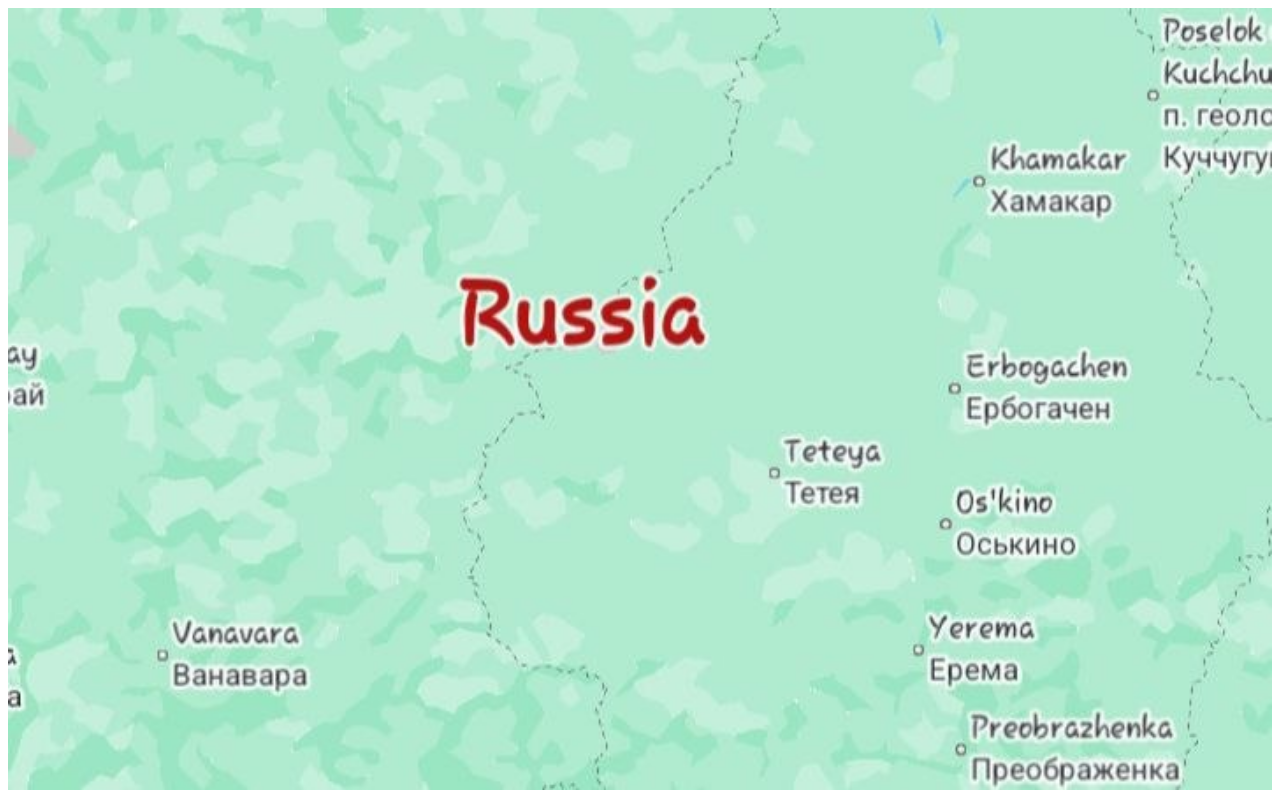
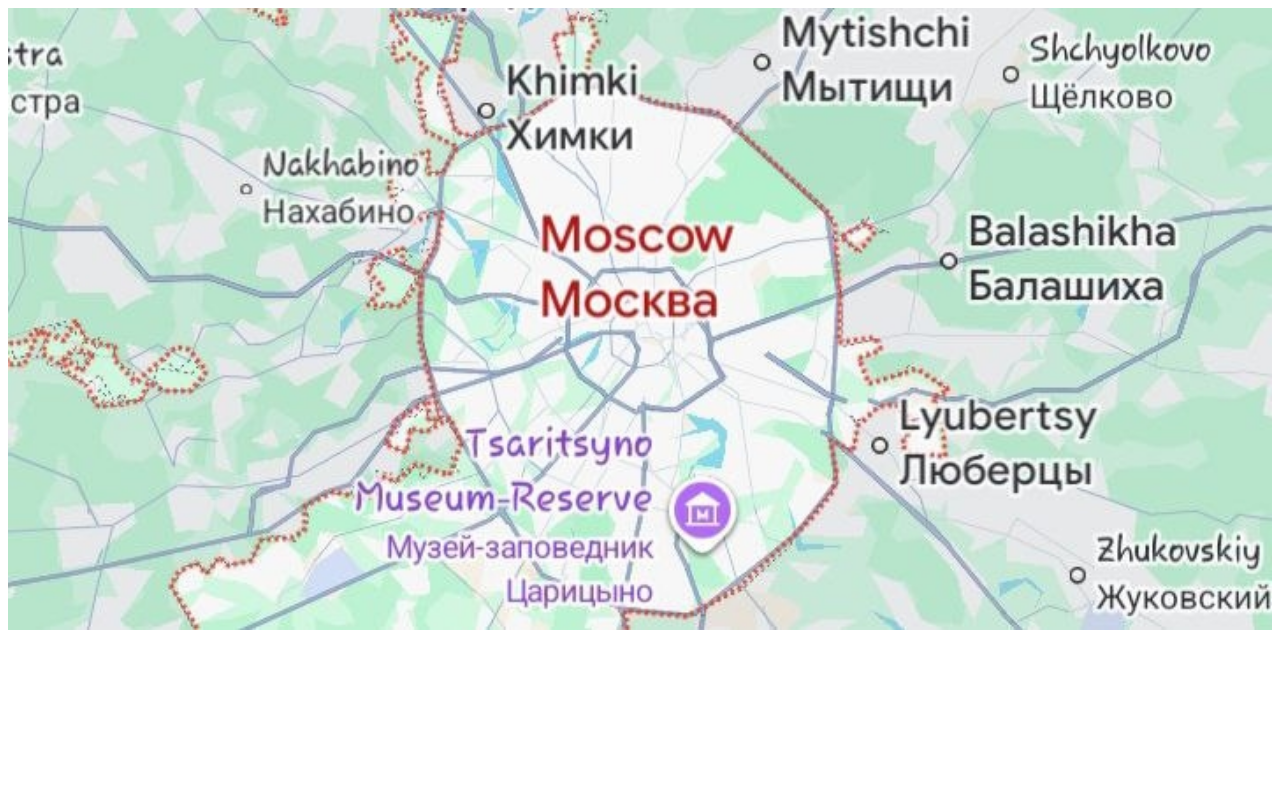
Before and after one commit to blaknell/location, a plain HTML site: page index.html in a window 1280 px wide. Drawn offline with Linux system fonts and the light colour scheme.

Commit message:
changed location

```diff
--- a/index.html
+++ b/index.html
@@ -9,7 +9,7 @@
 
 <body>
     <div class="map-container">
-        <img src="location.jpg" style="width:100%; display:block; border-bottom: 1px solid var(--border-color);"
+        <img src="moscow-location.jpg" style="width:100%; display:block; border-bottom: 1px solid var(--border-color);"
             alt="Map location">
     </div>
 </body>
```
